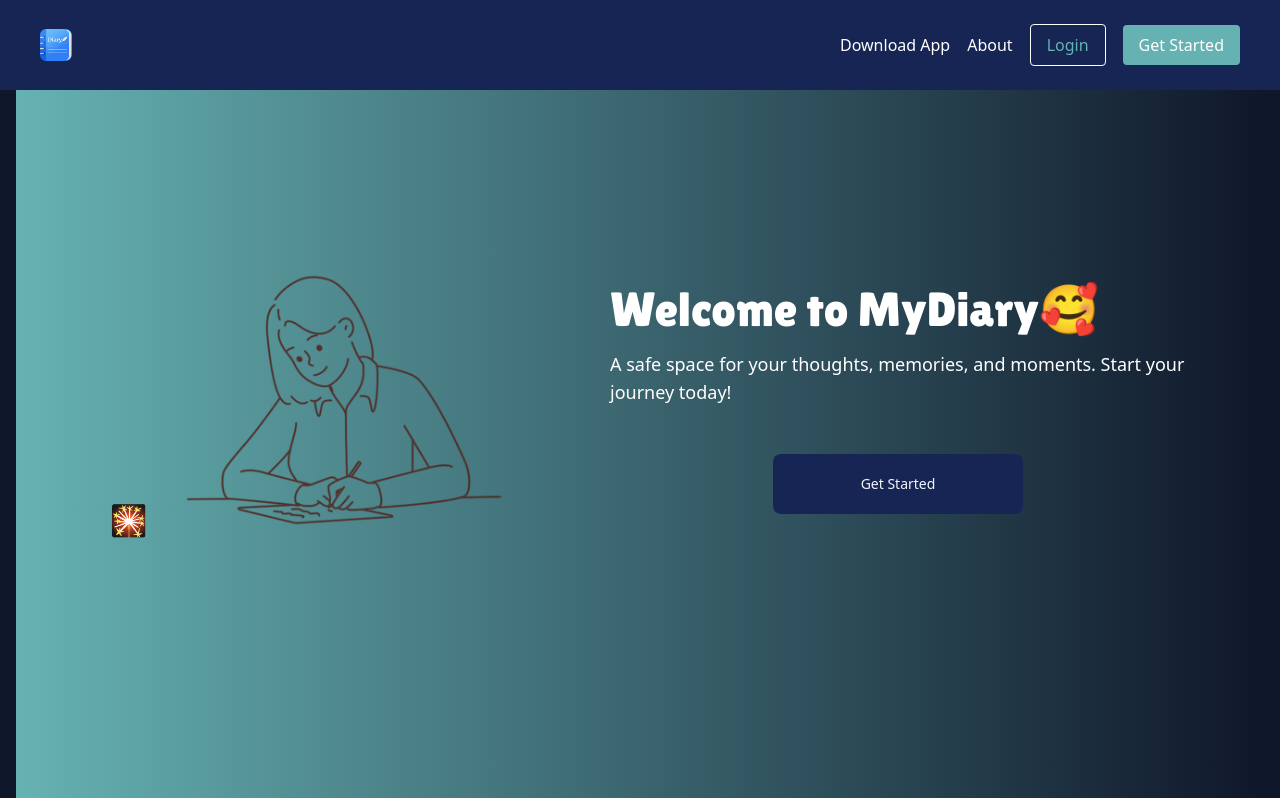
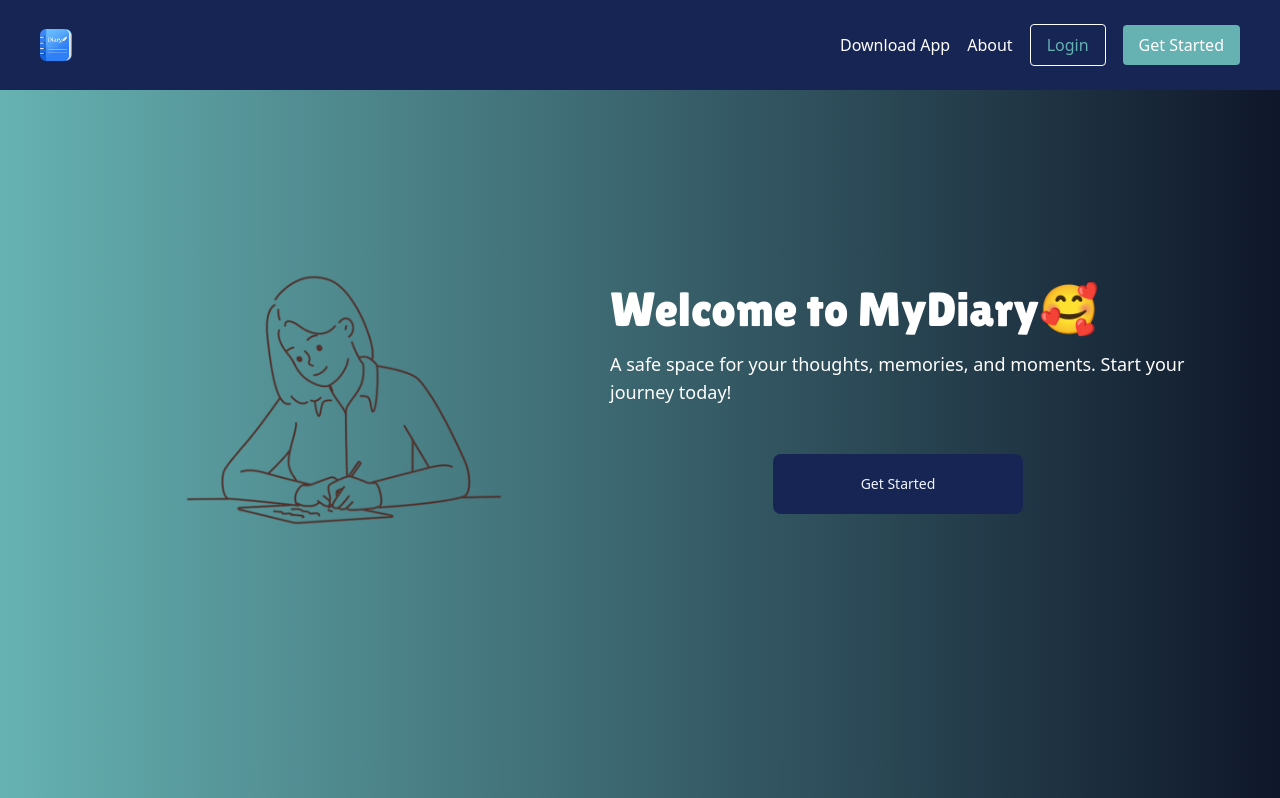
Before and after one commit to ShiRaw11/shiiDiary, a Next.js app: page / in a window 1280 px wide. Shown: the top 798 px of the page. Built offline with nearby package versions, Linux system fonts and the light colour scheme.

Commit message:
home-redirect

```diff
--- a/src/app/landing-page/page.tsx
+++ b/src/app/landing-page/page.tsx
@@ -23,7 +23,7 @@ export default function LandingPage() {
       alt="Diary Image"
       className="object-cover h-ful w-full rounded-lg relative "
     />
-     <p className='pointer absolute bottom-2 left-4  text-[30px]'>🎇</p>
+     {/*<p className='pointer absolute bottom-2 left-4  text-[30px]'>🎇</p>*/}
   </div>
   </div>
 
--- a/src/app/page.tsx
+++ b/src/app/page.tsx
@@ -4,7 +4,7 @@ import LandingPage from "./landing-page/page";
 export default async function Home() {
 
   return (
-    <main className="flex relative z-10 min-h-screen flex-col items-center px-4 pb-24">
+    <main>
       <LandingPage/>
 
   </main>
```
